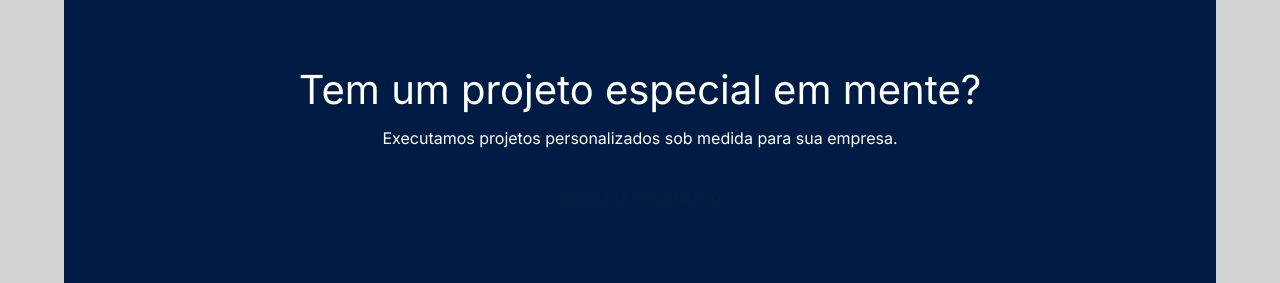
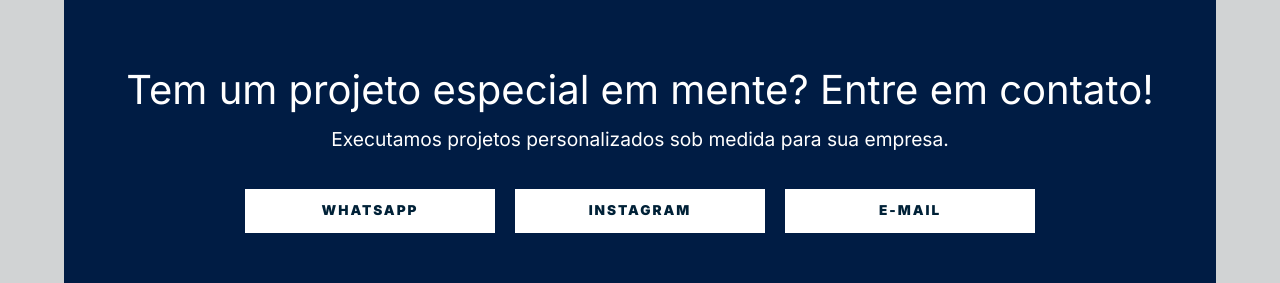
Before and after one commit to Yawn067/pjMoveis, a React (Vite) app: page /projetos in a window 1280 px wide. Shown: the part 4602-4885 px from the top of the page. Built offline with nearby package versions, Linux system fonts and the light colour scheme.

Commit message:
adiciona seção extra na página de sobre

```diff
--- a/src/pages/About/About.css
+++ b/src/pages/About/About.css
@@ -171,6 +171,34 @@
   color: var(--neutral);
 }
 
+/* more about */
+
+.more-about-section {
+  padding: 100px 10%;
+  background: var(--primary);
+  color: var(--white);
+}
+
+.more-about-grid {
+  display: grid;
+  /* O '250px' é a largura mínima antes de quebrar para a próxima linha */
+  grid-template-columns: repeat(auto-fit, minmax(300px, 1fr));
+  gap: 50px;
+  align-items: center;
+}
+
+.more-about-text h2 {
+  font-size: 3rem;
+  margin-bottom: 20px;
+}
+
+.more-about-text p {
+  line-height: 1.6;
+    font-size: 1.2rem;
+  margin-bottom: 30px;
+  color: var(--neutral);
+}
+
 /* MVV Section */
 .mvv-section {
   padding: 120px 5%;
--- a/src/pages/About/About.jsx
+++ b/src/pages/About/About.jsx
@@ -98,6 +98,31 @@ const About = () => {
         </div>
       </section>
 
+      <section className="more-about-section">
+        <div className="more-about-grid">
+
+          <div className="more-about-text">
+            <h2>Mais Sobre Nós</h2>
+            <p>
+              Lorem ipsum dolor sit amet, consectetur adipiscing elit. Curabitur
+              aliquet quam id dui posuere blandit. Pellentesque in ipsum id orci
+              porta dapibus. Nulla porttitor accumsan tincidunt. Quisque velit
+              nisi, pretium ut lacinia in, elementum id enim.
+            </p>
+            <p>
+              Donec rutrum congue leo eget malesuada. Sed porttitor lectus nibh.
+              Proin eget tortor risus. Vivamus suscipit tortor eget felis
+              porttitor volutpat.
+            </p>
+          </div>
+          <div className="more-about-image">
+            <div className="image-box">
+              <img src="src/assets/images/logo-pjmoveis.jpg" alt="" />
+            </div>
+          </div>
+        </div>
+      </section>
+
       {/* Seção MVV */}
       <section className="mvv-section">
         <div className="mvv-header">
--- a/src/pages/Projects/Projects.css
+++ b/src/pages/Projects/Projects.css
@@ -132,16 +132,72 @@
   margin-bottom: 20px;
 }
 
+.cta-box p {
+  font-size: 1.2rem;
+  margin-bottom: 40px;
+}
+
 .cta-button {
-  background: var(--neutral);
+  background: var(--white);
   color: var(--primary);
   border: none;
   padding: 15px 40px;
   font-weight: 900;
+  font-size: 16px;
   text-transform: uppercase;
   cursor: pointer;
-  margin-top: 30px;
+  margin-top: 40px;
+  border: 1px solid var(--primary);
+  width: 300px;
+  height: 50px;
+
+  transition: all 0.3s;
+
+  &:hover {
+    background: var(--secondary);
+    color: var(--white);
+    border: 1px solid var(--white);
+  }
 }
+
+.cta-social-wrapper {
+  display: flex;
+  justify-content: center;
+  gap: 20px;
+  margin-top: 40px;
+  flex-wrap: wrap; /* Garante que quebre linha no celular */
+}
+
+.cta-link {
+  text-decoration: none;
+  padding: 15px 35px;
+  font-weight: 900;
+  font-size: 0.85rem;
+  letter-spacing: 2px;
+  transition: all 0.3s ease;
+  display: flex;
+  align-items: center;
+  justify-content: center;
+  min-width: 180px;
+  border: 2px solid var(--neutral); /* Borda na cor cinza */
+}
+
+/* Estilo específico para cada um */
+
+.cta-link.instagram, .cta-link.email, .cta-link.whatsapp {
+  background-color: var(--white);
+  color: var(--primary);
+}
+
+/* Efeitos de Hover */
+.cta-link:hover {
+  transform: translateY(-5px);
+  background-color: var(--primary);
+  color: var(--white);
+  border-color: var(--primary);
+}
+
+/* Ajuste no container pai para garantir contraste */
 
 @media (max-width: 968px) {
   .category-section, .category-section.reverse {
@@ -153,3 +209,31 @@
     position: static;
   }
 }
+
+
+/* Responsividade para os botões */
+@media (max-width: 600px) {
+  .cta-social-wrapper {
+    flex-direction: column;
+    align-items: center;
+    justify-content: center;
+    margin: 0 auto;
+  }
+  .cta-link {
+    margin: 0 auto;
+  }
+}
+
+@media (max-width: 370px) {
+
+  .cta-social-wrapper {
+    flex-direction: column;
+    align-items: center;
+    justify-content: center;
+    margin: 0 auto;
+  }
+  .cta-link {
+    width: 10px !important;
+    min-width: 140px;
+  }
+}
--- a/src/pages/Projects/Projects.jsx
+++ b/src/pages/Projects/Projects.jsx
@@ -141,9 +141,20 @@ const Projects = () => {
 
       <section className="projects-cta">
         <div className="cta-box">
-          <h3>Tem um projeto especial em mente?</h3>
+          <h3>Tem um projeto especial em mente? Entre em contato!</h3>
           <p>Executamos projetos personalizados sob medida para sua empresa.</p>
-          <button className="cta-button">Solicitar Orçamento</button>
+
+          <div className="cta-social-wrapper">
+            <a href="" target="_blank" rel="noreferrer" className="cta-link whatsapp">
+              <span>WHATSAPP</span>
+            </a>
+            <a href="https://www.instagram.com/pjmoveis_estruturas_metalicas/" target="_blank" rel="noreferrer" className="cta-link instagram">
+              <span>INSTAGRAM</span>
+            </a>
+            <a href="mailto:colocaremailaqui" className="cta-link email">
+              <span>E-MAIL</span>
+            </a>
+          </div>
         </div>
       </section>
     </div>
```
